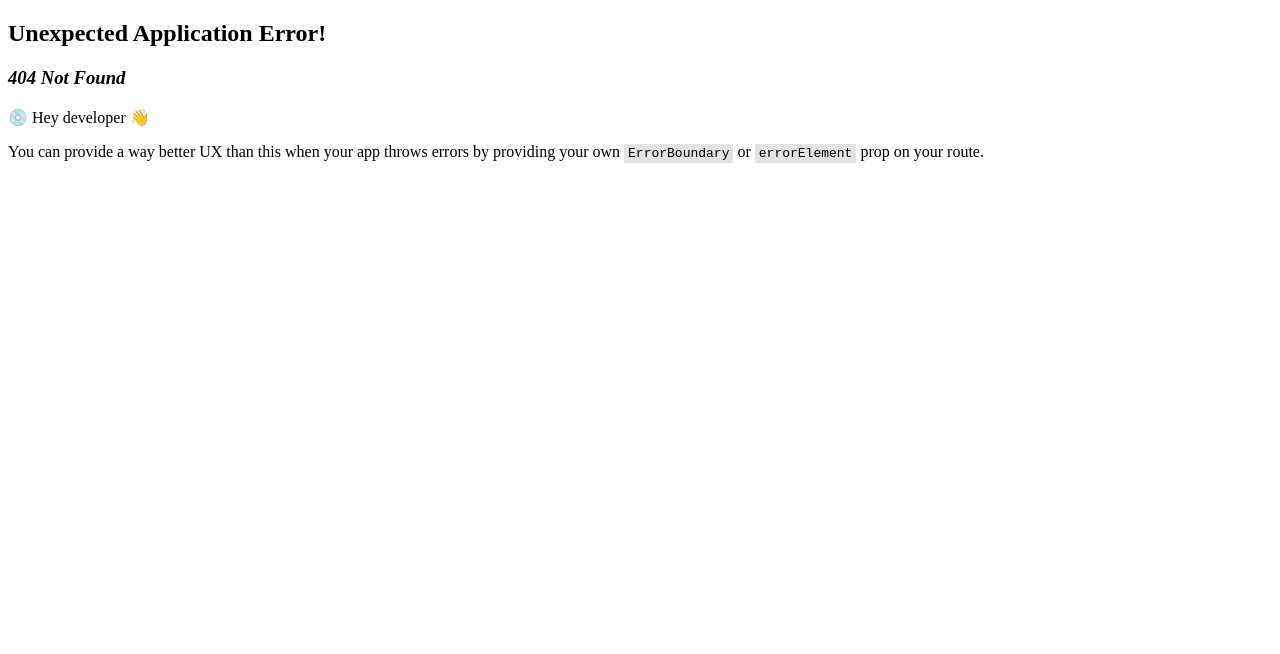
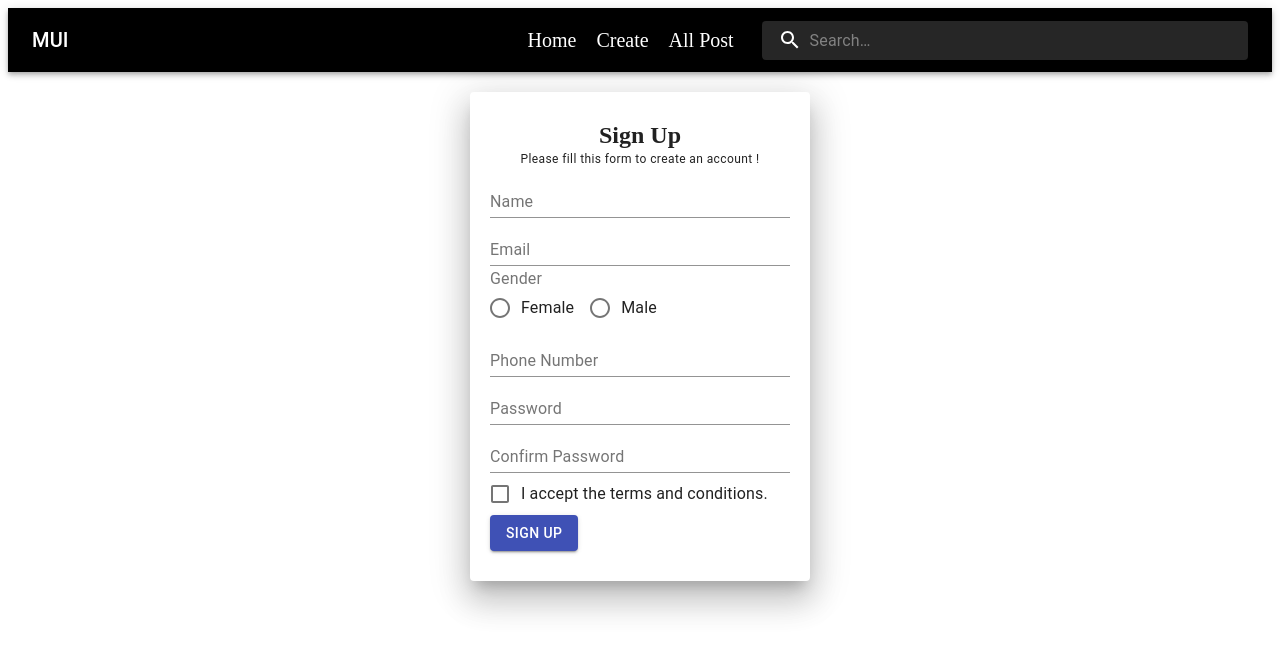
Before and after one commit to shuvo794/Curd_With_Redux, a React (Vite) app: page /create in a window 1280 px wide. Before the commit this address had no page. Shown: the top 654 px of the page. Built offline with nearby package versions, Linux system fonts and the light colour scheme.

Commit message:
create from

```diff
--- a/package.json
+++ b/package.json
@@ -13,6 +13,8 @@
     "@emotion/react": "^11.11.4",
     "@emotion/styled": "^11.11.5",
     "@fontsource/roboto": "^5.0.12",
+    "@material-ui/core": "^4.12.4",
+    "@material-ui/icons": "^4.11.3",
     "@mui/icons-material": "^5.15.15",
     "@mui/material": "^5.15.15",
     "@mui/styled-engine-sc": "^6.0.0-alpha.18",
--- /dev/null
+++ b/src/Components/Home/Creates.jsx
@@ -0,0 +1,69 @@
+import { Grid, Paper, Typography, TextField, Button } from "@material-ui/core";
+import Radio from "@material-ui/core/Radio";
+import RadioGroup from "@material-ui/core/RadioGroup";
+import FormControlLabel from "@material-ui/core/FormControlLabel";
+import FormControl from "@material-ui/core/FormControl";
+import FormLabel from "@material-ui/core/FormLabel";
+import Checkbox from "@material-ui/core/Checkbox";
+
+const Creates = () => {
+  const paperStyle = { padding: "30px 20px", width: 300, margin: "20px auto" };
+  const headerStyle = { margin: 0 };
+  const avatarStyle = { backgroundColor: "#1bbd7e" };
+  const marginTop = { marginTop: 5 };
+  return (
+    <Grid>
+      <Paper elevation={20} style={paperStyle}>
+        <Grid align="center">
+          <h2 style={headerStyle}>Sign Up</h2>
+          <Typography variant="caption" gutterBottom>
+            Please fill this form to create an account !
+          </Typography>
+        </Grid>
+        <form>
+          <TextField fullWidth label="Name" placeholder="Enter your name" />
+          <TextField fullWidth label="Email" placeholder="Enter your email" />
+          <FormControl component="fieldset" style={marginTop}>
+            <FormLabel component="legend">Gender</FormLabel>
+            <RadioGroup
+              aria-label="gender"
+              name="gender"
+              style={{ display: "initial" }}
+            >
+              <FormControlLabel
+                value="female"
+                control={<Radio />}
+                label="Female"
+              />
+              <FormControlLabel value="male" control={<Radio />} label="Male" />
+            </RadioGroup>
+          </FormControl>
+          <TextField
+            fullWidth
+            label="Phone Number"
+            placeholder="Enter your phone number"
+          />
+          <TextField
+            fullWidth
+            label="Password"
+            placeholder="Enter your password"
+          />
+          <TextField
+            fullWidth
+            label="Confirm Password"
+            placeholder="Confirm your password"
+          />
+          <FormControlLabel
+            control={<Checkbox name="checkedA" />}
+            label="I accept the terms and conditions."
+          />
+          <Button type="submit" variant="contained" color="primary">
+            Sign up
+          </Button>
+        </form>
+      </Paper>
+    </Grid>
+  );
+};
+
+export default Creates;
--- a/src/Components/Home/Navber.jsx
+++ b/src/Components/Home/Navber.jsx
@@ -80,6 +80,7 @@ const Navber = () => {
               fontSize: "20px",
               marginRight: "20px",
             }}
+            to="/create"
           >
             Create
           </Link>
--- a/src/Routes/Routes.jsx
+++ b/src/Routes/Routes.jsx
@@ -1,6 +1,7 @@
 import { createBrowserRouter } from "react-router-dom";
 import Main from "../Layout/Main";
 import Home from "../Components/Home/Home";
+import Creates from "../Components/Home/Creates";
 
 export const router = createBrowserRouter([
   {
@@ -11,6 +12,10 @@ export const router = createBrowserRouter([
         path: "/",
         element: <Home></Home>,
       },
+      {
+        path: "/create",
+        element: <Creates></Creates>,
+      },
     ],
   },
 ]);
```
Also changed, not shown: 1 other file (tests, documents, lock files or other folders).
